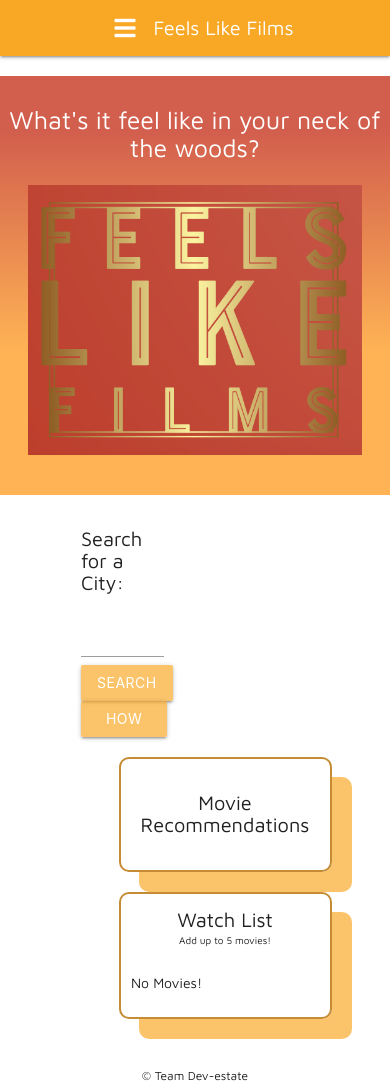
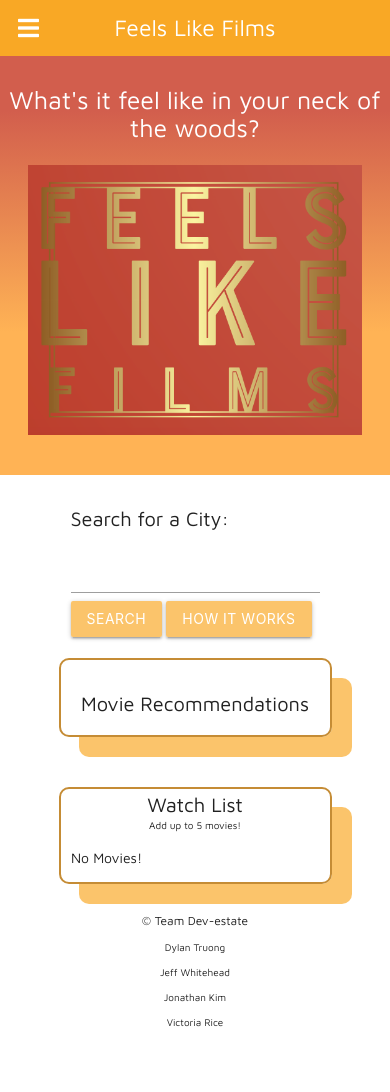
Before and after one commit to vtori37/Feels-Like-Films, a plain HTML site: page index.html in a window 390 px wide. Shown: the top 1092 px of the page. After the commit the page ends 1070 px from the top, so only its background shows below. Drawn offline with nearby package versions, Linux system fonts and the light colour scheme; a web font is replaced by a local one.

Commit message:
changes to mobile optimization

```diff
--- a/assets/css/stylesheet.css
+++ b/assets/css/stylesheet.css
@@ -26,30 +26,13 @@ p {
   font-size: 15px;
 }
 
-nav .brand-logo {
-  font-size:20px;
-  padding-left: 35px;
-}
-
-.nav-wrapper {
-  margin-bottom:0;
-}
-
-.header-title {
-font-size: 20px;
-}
 
 nav ul a {
   font-size: 18px;
   font-weight: 100;
 }
 
-.header-div {
-  width:100%;
-  height: 200px;
-  display:flex;
-  justify-content: center;
-}
+
 .hero {
 border-bottom: 5px rgba(68, 65, 65, 0.713);
 background: rgb(255,179,85);
@@ -98,7 +81,7 @@ article.row.line {
 }
 
 main {
-  width: 60%;
+  width: 70%;
 }
 aside {
 
@@ -139,28 +122,17 @@ h2.watch-list {
   margin-top: 5px;
 }
 
-#recommendations {
-  margin-left: 30px;
-}
 
-#recommendations .row {
-  margin-right: 0;
+
+ #recommendations {
+  margin-bottom: 50px;
 }
 
 .movie-rec-border {
   border: 2px solid rgb(197, 140, 53);
   border-radius: 10px;
   box-shadow: 20px 20px var(--main-yellow);
-  padding: 10px 0 10px 0;
-  margin-right: 50px;
   }
-
-
-/* .movie-recommendation li {
-border-bottom: 2px solid var(--main-yellow-orange);
-border-radius: 10px;
-padding: 15px 0 10px 0;
-} */
 
 
 .card {
@@ -188,13 +160,8 @@ p.movie-description {
   border: 2px solid rgb(197, 140, 53);
   border-radius: 10px;
   box-shadow: 20px 20px var(--main-yellow);
-  padding: 10px 0 10px 0;
-  margin-left: 30px;
 }
 
-.watchlist-border {
-  margin-left: 30px;
-}
 
 .watch-list {
   text-align: center;
@@ -227,7 +194,10 @@ width: auto;
 }
 }
 @media only screen and (max-width: 992px){
-  /* // styles for small screens and down */
+  nav .brand-logo {
+    font-size: 23px;
+  }
+
   .modal {
     max-height: 80%;
     max-width:50%;
@@ -253,5 +223,10 @@ width: auto;
     font-size: 10px;
   }
 
+}
 
+@media only screen and (min-width: 993px) {
+nav .brand-logo {
+  padding-left: 30px;
 }
+}
--- a/assets/js/script.js
+++ b/assets/js/script.js
@@ -270,16 +270,16 @@ var imdbDispMovies = function(movieObj, i) {
 
       // movie poster
       var moviePosterEl = document.createElement("img");
-      moviePosterEl.className = "movie-poster col s2 offset-s1";
+      moviePosterEl.className = "movie-poster col s10 offset-s1 m2 offset-m1";
       moviePosterEl.setAttribute("src", movieObj.image);
       moviePosterEl.setAttribute("alt", "movie poster");
       // I set an arbitary width to size the movie poster, can adjust as needed
-      moviePosterEl.setAttribute("width", "150");
+      moviePosterEl.setAttribute("width", "140");
       movDivEl.appendChild(moviePosterEl);
 
       // div box that holds text
       var descBoxEl = document.createElement("div");
-      descBoxEl.className = "col s8";
+      descBoxEl.className = "col s12 m8 ";
       movDivEl.appendChild(descBoxEl);
 
       // movie title
@@ -328,7 +328,7 @@ var imdbDispWatchlist = function(movieObj, i) {
 
     // movie poster
     var moviePosterEl = document.createElement("img");
-    moviePosterEl.className = "movie-poster col s2 offset-s1";
+    moviePosterEl.className = "movie-poster col s10 offset-s1 m2 offset-m1";
     moviePosterEl.setAttribute("src", movieObj.image);
     moviePosterEl.setAttribute("alt", "movie poster");
     // I set an arbitary width to size the movie poster, can adjust as needed
@@ -337,7 +337,7 @@ var imdbDispWatchlist = function(movieObj, i) {
 
     // div box that holds text
     var descBoxEl = document.createElement("div");
-    descBoxEl.className = "col s8";
+    descBoxEl.className = "col s12 m8";
     movDivEl.appendChild(descBoxEl);
 
     // movie title
--- a/index.html
+++ b/index.html
@@ -17,18 +17,18 @@
 </head>
 
 <body>
-  <header class="row">
+  <header>
     <!-- Logo -->
 
     <!--  Nav Bar -->
-    <nav class="nav-wrapper  yellow darken-3  col s12">
-      <!--red lighten-2 -->
-      <div class="header-div">
+    <nav class="yellow darken-3">
+      <!--red lighten-2 header-div-->
+      <div class="nav-wrapper">
         <a href="#" class="sidenav-trigger" data-target="small-screen-nav">
           <i class="fas fa-bars"></i>
         </a>
-        <a class="header-title" href="#">Feels Like Films</a>
-        <ul id="nav-mobile" class="right col s8 offset-s2 hide-on-med-and-down">
+        <a class="brand-logo header-title" href="#">Feels Like Films</a>
+        <ul id="nav-mobile" class="right hide-on-med-and-down">
           <li class="tab">
             <a href="#location-input">Location</a>
           </li>
@@ -72,10 +72,8 @@
 
   <article class="row line">
     <!-- Location Input Modal  Weather Output and Weather/Genre Key -->
-    <div class=" col s12 article-margin">
-      <section id="location-input" class="Forecast">
-
-        <div class="col s5">
+    <div class=" col s12 m4 article-margin">
+      <!-- <section id="location-input" class="Forecast"> -->
       <h2>Search for a City:</h2>
       <!--Font-size 30px-->
       <input id="city-input" type="text" class="form-control" placeholder="" aria-label="Username"
@@ -84,39 +82,36 @@
         <button id="search-btn" type="button" class="btn">Search</button>
         <button data-target="modal1" class="btn modal-trigger">How it Works</button>
       </div>
-
     </div>
 
-        <div class="col s1"></div>
-        <div class="col s6 article-margin">
-          <div id="current-container" class="current-container row"></div>
+    <!-- <div class="col s5"></div> -->
+
+    <div class="col s12 m8 article-margin">
+      <div id="current-container" class="current-container"></div>
     </div>
 
-      </section>
-    </div>
+    <!-- </section> -->
   </article>
 
   <!-- <section class="row"> -->
   <main class="row">
-    <section class="col s12">
     <!-- Movie Recommendation -->
-      <section class="row movie-rec-border col s12" id="recommendations">
+    <div class="movie-rec-border col s12" id="recommendations">
       <h2 class="movie-rec" id="movie-rec">Movie Recommendations</h2>
-        <div class="col s12 ">
+      <!-- <div class="col s12 "> -->
       <ul class="movie-recommendation" id="movie-recommendation"></ul>
+      <!-- </div> -->
     </div>
-      </section>
 
 
     <!-- Watch List -->
-      <section class="row watchlist-border col s12" id="added-watchlist">
+    <div class="watchlist-border col s12" id="added-watchlist">
       <h2 class="watch-list">Watch List</h2>
       <p class="watch-list-p">Add up to 5 movies!</p>
-        <div class="col s12">
+      <!-- <div class="col s12"> -->
       <ul class="watch-list-titles" id="watch-list-titles"></ul>
+      <!-- </div> -->
     </div>
-      </section>
-    </section>
   </main>
 
 
@@ -194,7 +189,7 @@
   </div>
 
 
-  </section>
+  <!-- </section> -->
 
   <!-- footer -->
   <footer class="row footer-margin center-align">
```
Lines whose indentation alone changed are shown as unchanged.
